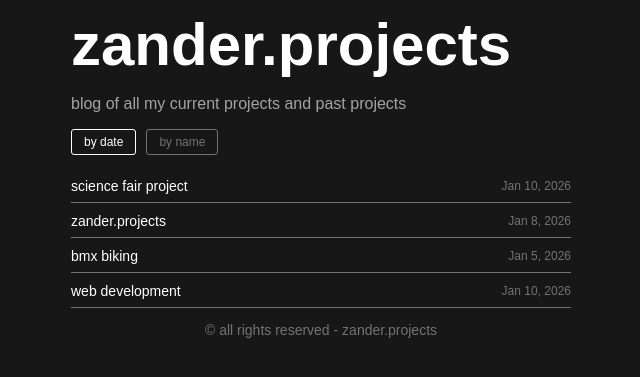
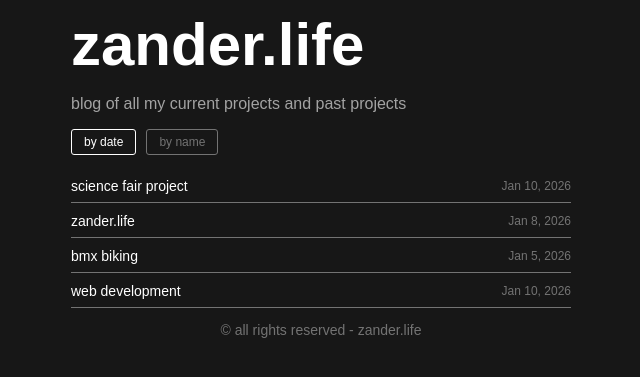
Before and after one commit to ryanzander99-max/RyanZanderBlogSite, a plain HTML site: page src/index.html in a window 1280 px wide. Shown: the part 53-430 px from the top of the page, without its empty margins (319-959 px from the left). Drawn offline with Linux system fonts and the light colour scheme; files whose address does not match are found by name.

Commit message:
name change

```diff
--- a/src/index.html
+++ b/src/index.html
@@ -3,7 +3,7 @@
 <head>
     <meta charset="UTF-8">
     <meta name="viewport" content="width=device-width, initial-scale=1.0">
-    <title>zander.projects</title>
+    <title>zander.life</title>
     <link rel="stylesheet" href="styles.css">
     <link rel="icon" type="image/png" href="../img/icon.png">
 </head>
@@ -16,7 +16,7 @@
             </ul>
         </nav>
         <header>
-            <h1>zander.projects</h1>
+            <h1>zander.life</h1>
             <h3>blog of all my current projects and past projects</h3>
         </header>
 
@@ -27,7 +27,7 @@
             </div>
             <ul>
                 <li data-date="2026-01-10" data-name="science fair project"><a href="blogs/sciencefair.html"><span>science fair project</span><span class="date">Jan 10, 2026</span></a></li>
-                <li data-date="2026-01-08" data-name="zander.projects"><a href="blogs/zanderprojects.html"><span>zander.projects</span><span class="date">Jan 8, 2026</span></a></li>
+                <li data-date="2026-01-08" data-name="zander.life"><a href="blogs/zanderprojects.html"><span>zander.life</span><span class="date">Jan 8, 2026</span></a></li>
                 <li data-date="2026-01-05" data-name="bmx biking"><a href="blogs/bmxbiking.html"><span>bmx biking</span><span class="date">Jan 5, 2026</span></a></li>
                 <li data-date="2026-01-10" data-name="web development"><a href="blogs/webdevelopment.html"><span>web development</span><span class="date">Jan 10, 2026</span></a></li>
             </ul>
@@ -64,7 +64,7 @@
         </script>
 
         <footer>
-            <p>&copy; all rights reserved - zander.projects</p>
+            <p>&copy; all rights reserved - zander.life</p>
         </footer>
     </div>
 </body>
```
Also changed, not shown: src/404.html (+2 -2 lines), src/blogs/bmxbiking.html (+2 -2 lines), src/blogs/sciencefair.html (+2 -2 lines), src/blogs/webdevelopment.html (+2 -2 lines), src/blogs/zanderprojects.html (+3 -3 lines).
